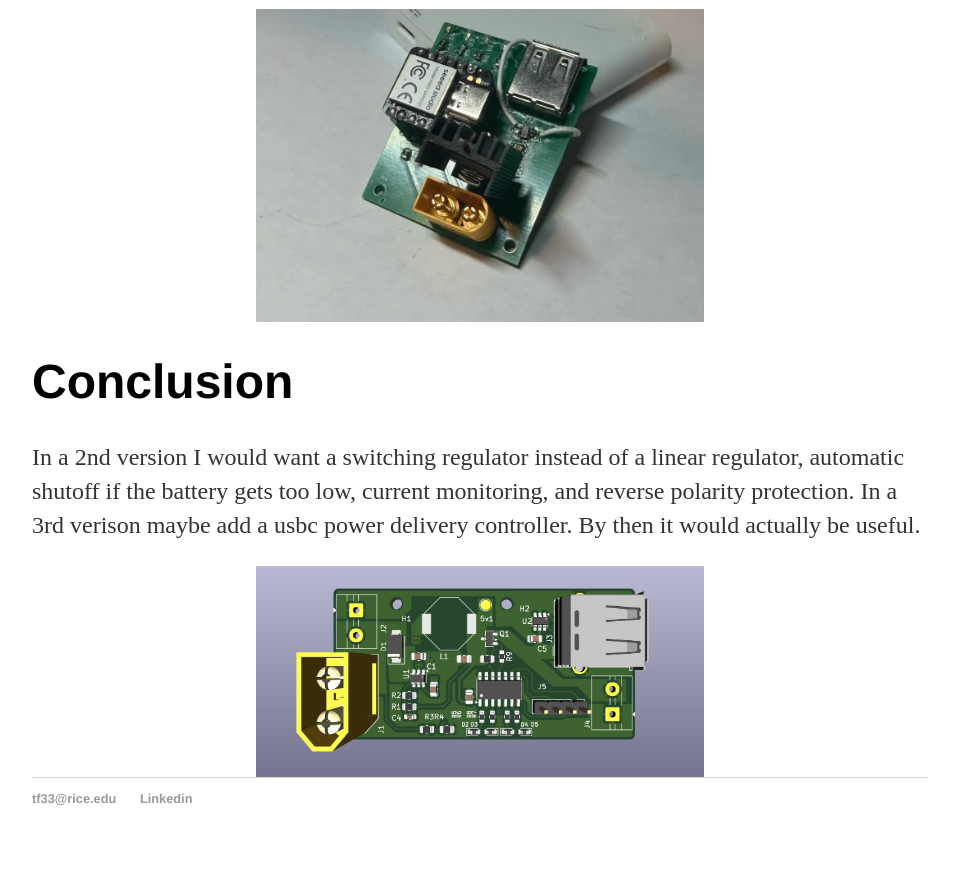
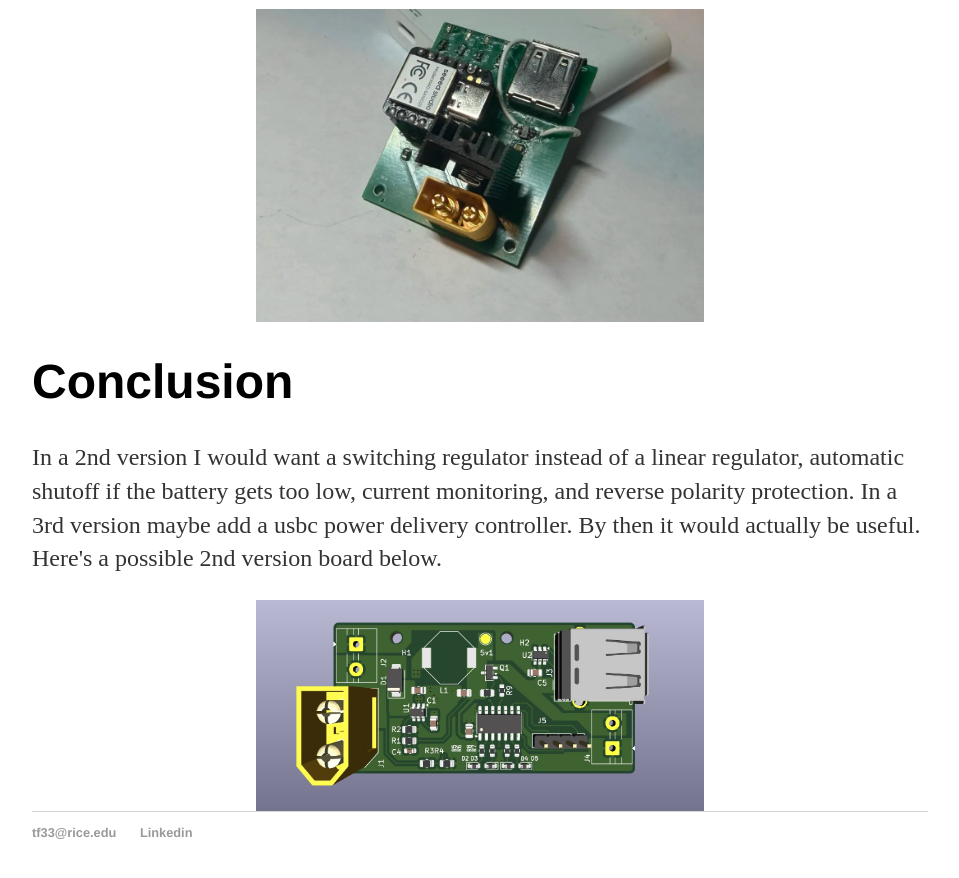
Before and after one commit to tfu1897/tfu1897.github.io, a Jekyll site: the page built from Projects/charger.html, in a window 1280 px wide and 900 px high, scrolled down 1875 px. Shown: the top 878 px of the window, without its empty margins (160-1119 px from the left). Built offline with Jekyll 4.4.1, drawn with Linux system fonts in a browser that asks for light colours.

Commit message:
Update charger.html

```diff
--- a/Projects/charger.html
+++ b/Projects/charger.html
@@ -17,6 +17,6 @@ permalink: /Projects/charger/
 	<p>The board was able to power a variety of things, like charging a phone and powering arduino boards.  However, I ran into a big issue with heat. Because I used a linear regulator, it uses resistance to drop voltage, so all the extra voltage just gets wasted as heat. For example, dropping 12V to 5V at 1A makes 7W of heat. The board could only output like 5W power before thermal throttling. I also added a heat sink but it didn't really fix the problem. In hindsight I should have put ground planes on both layers and used way thicker traces to help soak up heat. </p>
 		<img src="{{ 'images/board.jpg' | relative_url }}" class="centered-image">
 	<h1>Conclusion</h1>
-	<p>In a 2nd version I would want a switching regulator instead of a linear regulator, automatic shutoff if the battery gets too low, current monitoring, and reverse polarity protection. In a 3rd verison maybe add a usbc power delivery controller. By then it would actually be useful. </p>
+	<p>In a 2nd version I would want a switching regulator instead of a linear regulator, automatic shutoff if the battery gets too low, current monitoring, and reverse polarity protection. In a 3rd version maybe add a usbc power delivery controller. By then it would actually be useful. Here's a possible 2nd version board below. </p>
 	<img src="{{ 'images/pcb2.jpg' | relative_url }}" class="centered-image">
 </div>
```
